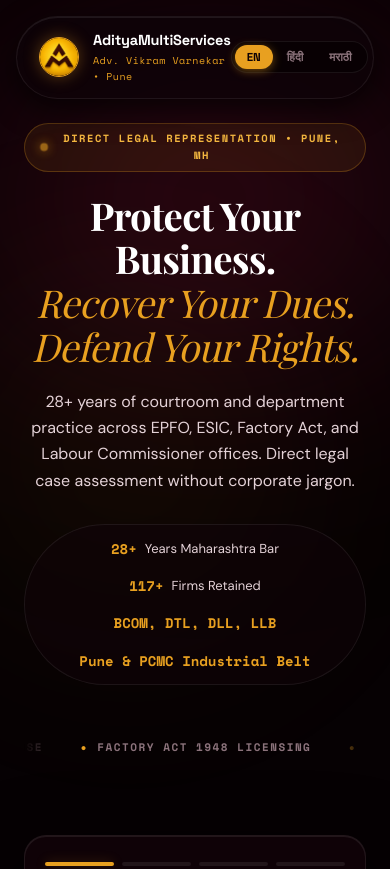
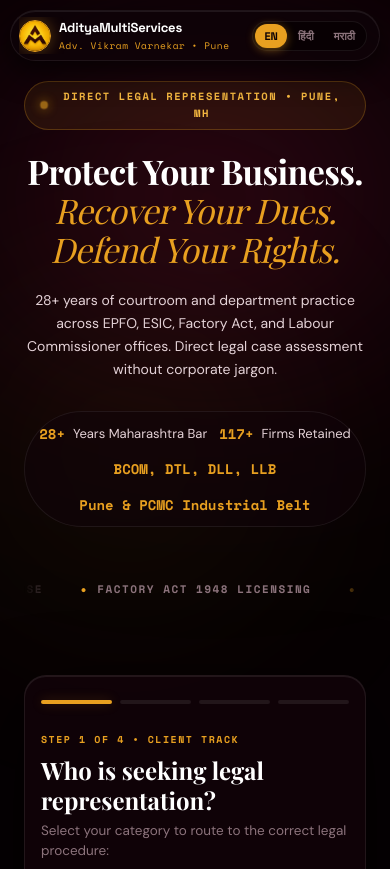
Before and after one commit to ship-it-debu/aditya-multi-services-portal, a plain HTML site: page index.html in a window 390 px wide. Shown: the top 869 px of the page. Drawn offline with nearby package versions, Linux system fonts and the light colour scheme; a web font is replaced by a local one.

Commit message:
fix: resolve mobile header overflow and remove labour contracting option

```diff
--- a/index.html
+++ b/index.html
@@ -922,19 +922,85 @@
     }
 
     @media (max-width: 640px) {
+      .site-header {
+        top: 10px;
+        padding: 0 10px;
+      }
+      .nav-glass-panel {
+        padding: 6px 12px 6px 8px;
+        gap: 8px;
+        border-radius: 9999px;
+      }
+      .brand-identity {
+        gap: 8px;
+        min-width: 0;
+        flex: 1 1 auto;
+        overflow: hidden;
+      }
+      .brand-mark {
+        width: 32px;
+        height: 32px;
+        flex-shrink: 0;
+      }
+      .brand-meta {
+        min-width: 0;
+        overflow: hidden;
+      }
+      .firm-name {
+        font-size: 13px;
+        white-space: nowrap;
+        overflow: hidden;
+        text-overflow: ellipsis;
+      }
+      .firm-sub {
+        font-size: 9.5px;
+        white-space: nowrap;
+        overflow: hidden;
+        text-overflow: ellipsis;
+      }
+      .lang-segment-control {
+        flex-shrink: 0;
+        padding: 2px;
+        gap: 2px;
+      }
+      .lang-btn {
+        padding: 5px 9px;
+        font-size: 11px;
+      }
       .hero-container {
-        padding: 40px 0 20px;
+        padding: 30px 0 18px;
+      }
+      .hero-h1 {
+        font-size: 34px;
+        line-height: 1.15;
+      }
+      .hero-p {
+        font-size: 14px;
       }
       .console-panel {
-        padding: 26px 20px;
+        padding: 24px 16px;
         border-radius: 22px;
       }
       .trust-strip {
-        gap: 14px;
-        padding: 12px 18px;
+        gap: 12px;
+        padding: 10px 14px;
+        font-size: 11px;
       }
       .trust-divider {
         display: none;
+      }
+    }
+
+    @media (max-width: 380px) {
+      .firm-name {
+        font-size: 11.5px;
+      }
+      .firm-sub {
+        display: none;
+      }
+      .lang-btn {
+        padding: 4px 7px;
+        font-size: 10px;
       }
     }
   </style>
@@ -1133,21 +1199,6 @@
                 <div class="tile-details">
                   <h4>POSH Committee & Comprehensive Compliance Audit</h4>
                   <p>Internal committee setup, statutory audits, risk exposure checks</p>
-                </div>
-              </button>
-
-              <button class="custom-option-card" onclick="selectEmployerService('Labour Contracting / Supply of Workers', 'contracting')">
-                <div class="icon-container">
-                  <svg width="22" height="22" viewBox="0 0 24 24" fill="none" stroke="currentColor" stroke-width="2" stroke-linecap="round" stroke-linejoin="round">
-                    <path d="M16 21v-2a4 4 0 0 0-4-4H6a4 4 0 0 0-4 4v2"></path>
-                    <circle cx="9" cy="7" r="4"></circle>
-                    <path d="M22 21v-2a4 4 0 0 0-3-3.87"></path>
-                    <path d="M16 3.13a4 4 0 0 1 0 7.75"></path>
-                  </svg>
-                </div>
-                <div class="tile-details">
-                  <h4>Labour Contracting / Supply of Workers</h4>
-                  <p>Supplying contract labourers to your site</p>
                 </div>
               </button>
             </div>
@@ -1732,18 +1783,6 @@
     function selectEmployerService(serviceName, category) {
       leadData.service = serviceName;
       leadData.serviceCategory = category;
-
-      if (category === 'contracting') {
-        showDisqualification(
-          currentLang === 'mr'
-            ? "आम्ही मजूर पुरवठा (Labour Contracting / Manpower Supply) सेवा देत नाही. आम्ही केवळ सरकारी कायदे, परवाने व कोर्ट प्रकरणांचे काम करतो."
-            : currentLang === 'hi'
-            ? "हम लेबर सप्लाई (Manpower Contracting) का काम नहीं करते हैं। हमारी फर्म केवल कानूनी नोटिस, लाइसेंस व कोर्ट मामलों का काम करती है।"
-            : "We do not provide Labour Supply / Manpower Contracting services. Aditya Multi Services strictly handles statutory legal compliance, department litigation, and licensing."
-        );
-        return;
-      }
-
       goToStep(3);
     }
 
```
Also changed, not shown: lead_qualification_funnel.html (+70 -31 lines).
